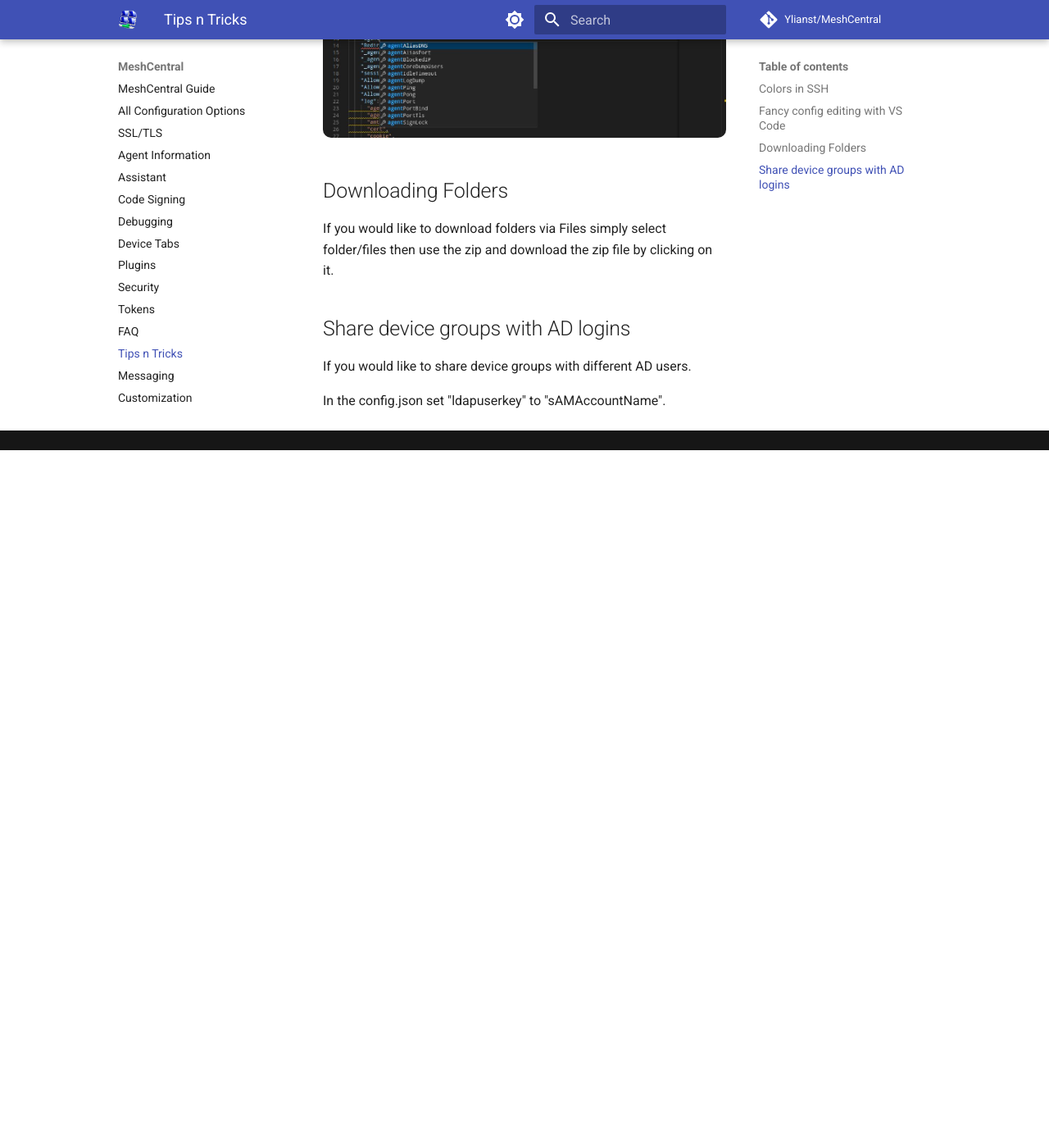
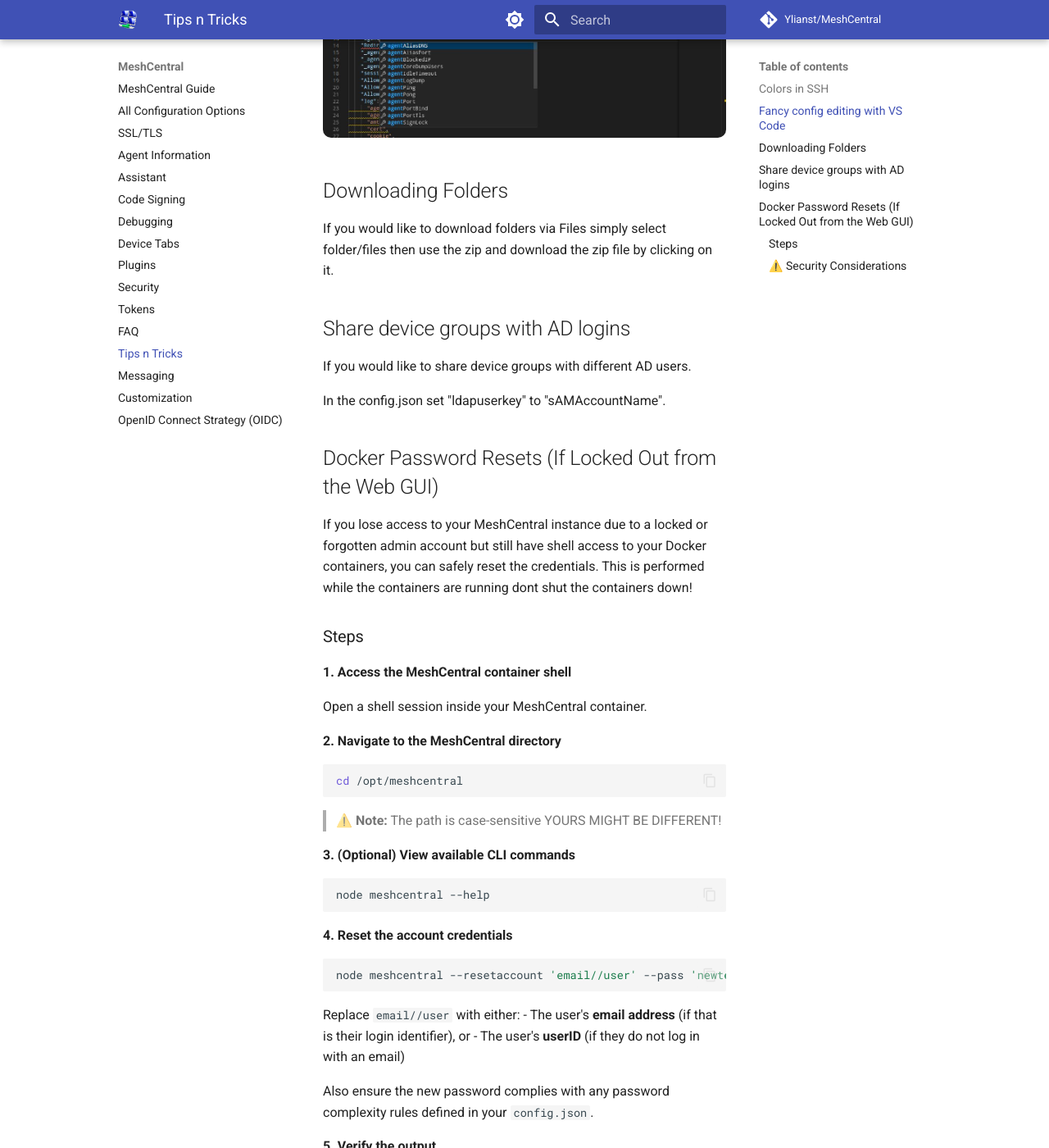
Before and after one commit to Ylianst/MeshCentralDocs, an MkDocs documentation site: the page built from docs/meshcentral/tipsntricks.md, in a window 1280 px wide and 1400 px high, scrolled down 1372 px. Shown: the whole window at 82% size. Built offline with MkDocs 1.6.1 and Material for MkDocs 9.7.7, drawn with Linux system fonts in a browser that asks for light colours; comment, search, counter and statistics services are not loaded; before the commit the page ends 1921 px from its top, so only the background shows below that; some of the changed text lies outside the part shown.

Commit message:
Update tipsntricks.md
Add in password reset experience for Docker containers, when utilizing the MeshCentral container and MongoDB container stack.

````diff
--- a/docs/meshcentral/tipsntricks.md
+++ b/docs/meshcentral/tipsntricks.md
@@ -43,3 +43,60 @@
 If you would like to share device groups with different AD users.
 
 In the config.json set "ldapuserkey" to "sAMAccountName".
+
+## Docker Password Resets (If Locked Out from the Web GUI)
+
+If you lose access to your MeshCentral instance due to a locked or forgotten admin account but still have shell access to your Docker containers, you can safely reset the credentials. This is performed while the containers are running dont shut the containers down!
+
+### Steps
+
+**1. Access the MeshCentral container shell**
+
+Open a shell session inside your MeshCentral container.
+
+**2. Navigate to the MeshCentral directory**
+
+```bash
+cd /opt/meshcentral
+```
+
+> ⚠️ **Note:** The path is case-sensitive YOURS MIGHT BE DIFFERENT!
+
+**3. (Optional) View available CLI commands**
+
+```bash
+node meshcentral --help
+```
+
+**4. Reset the account credentials**
+
+```bash
+node meshcentral --resetaccount 'email//user' --pass 'newtemporarypassword'
+```
+
+Replace `email//user` with either:
+- The user's **email address** (if that is their login identifier), or
+- The user's **userID** (if they do not log in with an email)
+
+Also ensure the new password complies with any password complexity rules defined in your `config.json`.
+
+**5. Verify the output**
+
+- ✅ A `done` response indicates success.
+- ❌ An error response will help narrow down the issue (wrong username format, password policy violation, etc.).
+
+**6. Restart the containers**
+
+Restart the MeshCentral container and, if applicable, its associated database container, or stack if you have stacks in a tool:
+
+```bash
+docker restart <meshcentral-container-name>
+docker restart <database-container-name>
+```
+
+---
+
+### ⚠️ Security Considerations
+
+- This process **will reset 2FA** for the affected account.
+- Because this operation requires direct container access, **restrict shell/container access as much as possible** to limit exposure.
````
